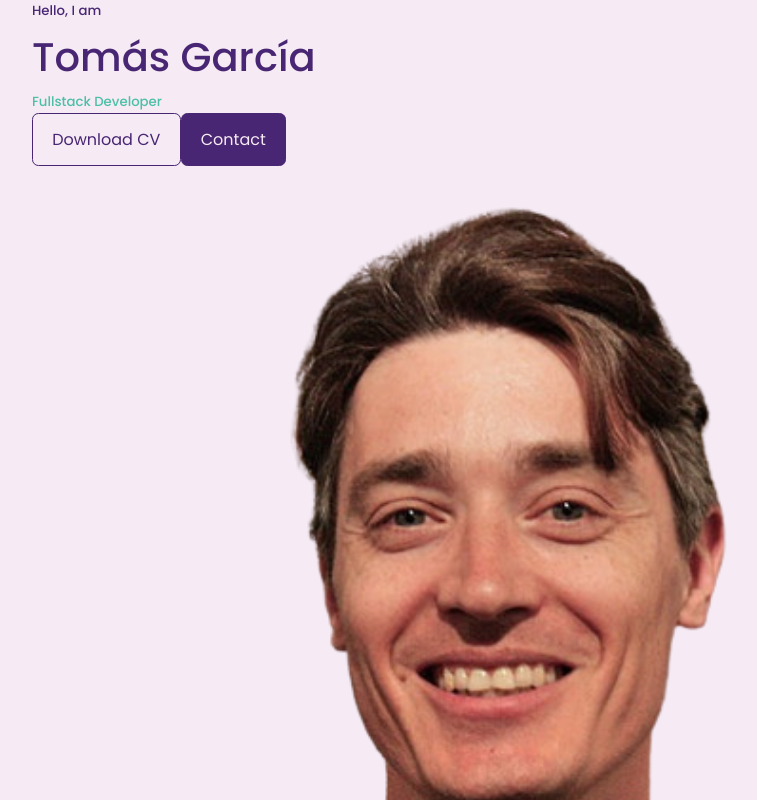
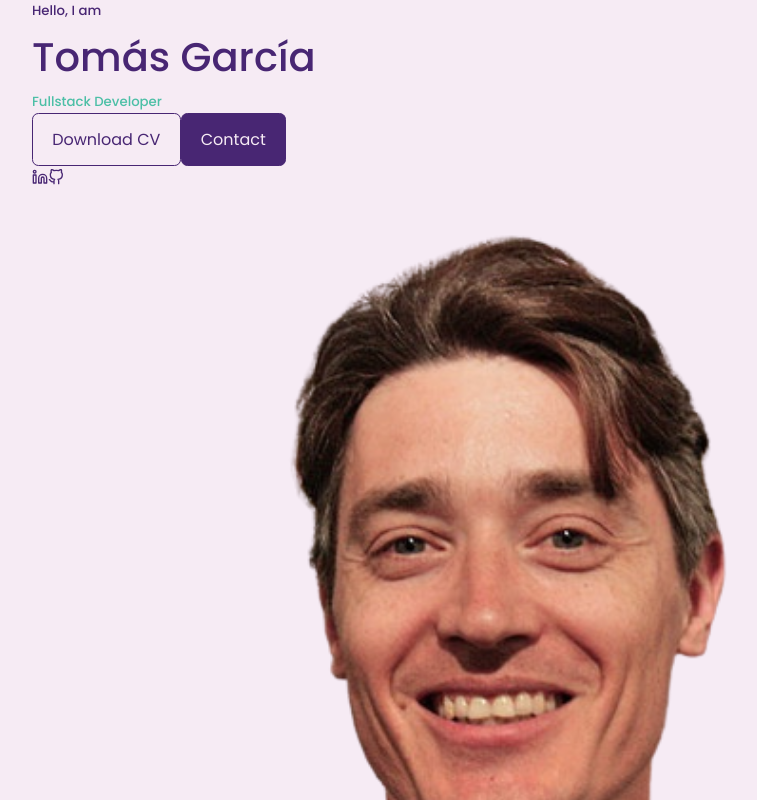
Before and after one commit to TomasGarciaDev/react-portfolio-website, a React (Create React App) app: page / in a window 1280 px wide. Shown: the top 800 px of the page, without its empty margins (128-885 px from the left). Built offline with nearby package versions, Linux system fonts and the light colour scheme.

Commit message:
HeaderSocials component created and rendered

```diff
--- a/package.json
+++ b/package.json
@@ -8,7 +8,8 @@
     "@testing-library/user-event": "^13.5.0",
     "react": "^18.2.0",
     "react-dom": "^18.2.0",
-    "react-scripts": "5.0.1",
+    "react-icons": "^4.4.0",
+    "react-scripts": "^5.0.1",
     "web-vitals": "^2.1.4"
   },
   "scripts": {
--- a/src/components/header/Header.jsx
+++ b/src/components/header/Header.jsx
@@ -1,6 +1,7 @@
 import './header.css';
 import CTA from './CTA';
-import ME from '../../assets/ME_header.png'
+import ME from '../../assets/ME_header.png';
+import HeaderSocials from './HeaderSocials';
 
 export default function Header() {
   return (
@@ -10,6 +11,7 @@ export default function Header() {
         <h1>Tomás García</h1>
         <h5 className='text-light'>Fullstack Developer</h5>
         <CTA />
+        <HeaderSocials />
 
         <div className='me'>
           <img src={ME} alt=""/>
--- /dev/null
+++ b/src/components/header/HeaderSocials.jsx
@@ -0,0 +1,11 @@
+import {FiLinkedin} from 'react-icons/fi';
+import {FiGithub} from 'react-icons/fi'
+
+export default function HeaderSocials() {
+  return (
+    <div className="header__socials">
+      <a href="https://www.linkedin.com/in/tomas-garcia-64b145102/" target="_blank" rel="noreferrer"><FiLinkedin/></a>
+      <a href="https://github.com/TomasGarciaDev" target="_blank" rel="noreferrer"><FiGithub/></a>
+    </div>
+  )
+}
```
Also changed, not shown: 1 other file (tests, documents, lock files or other folders).
